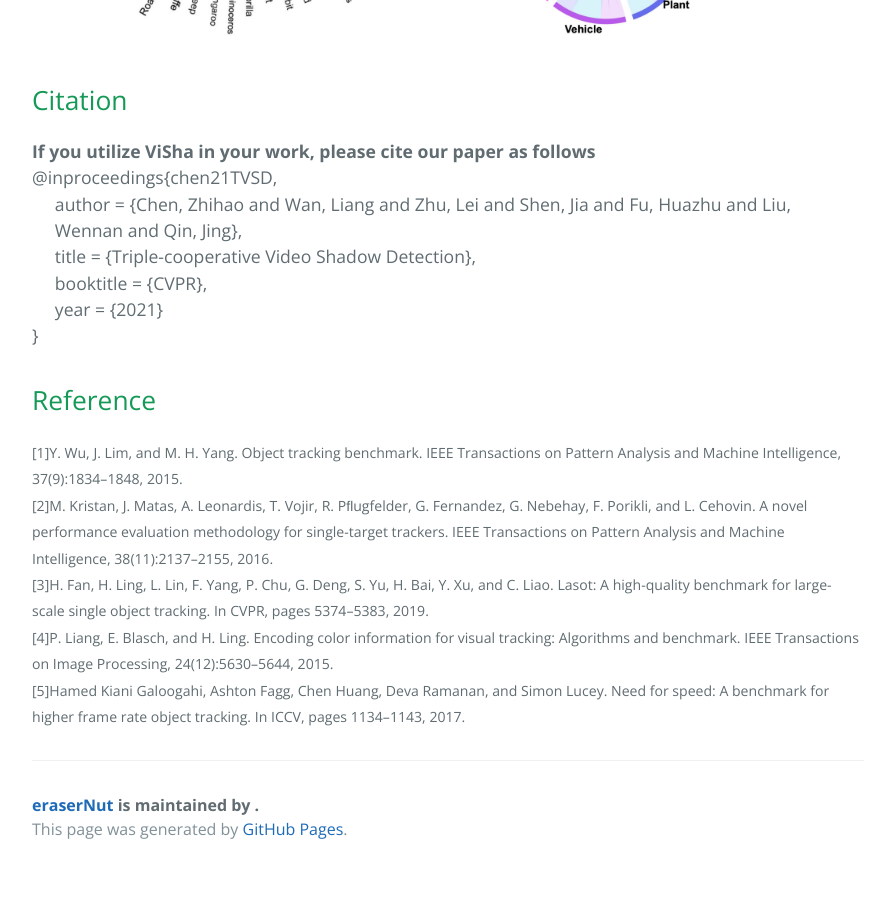
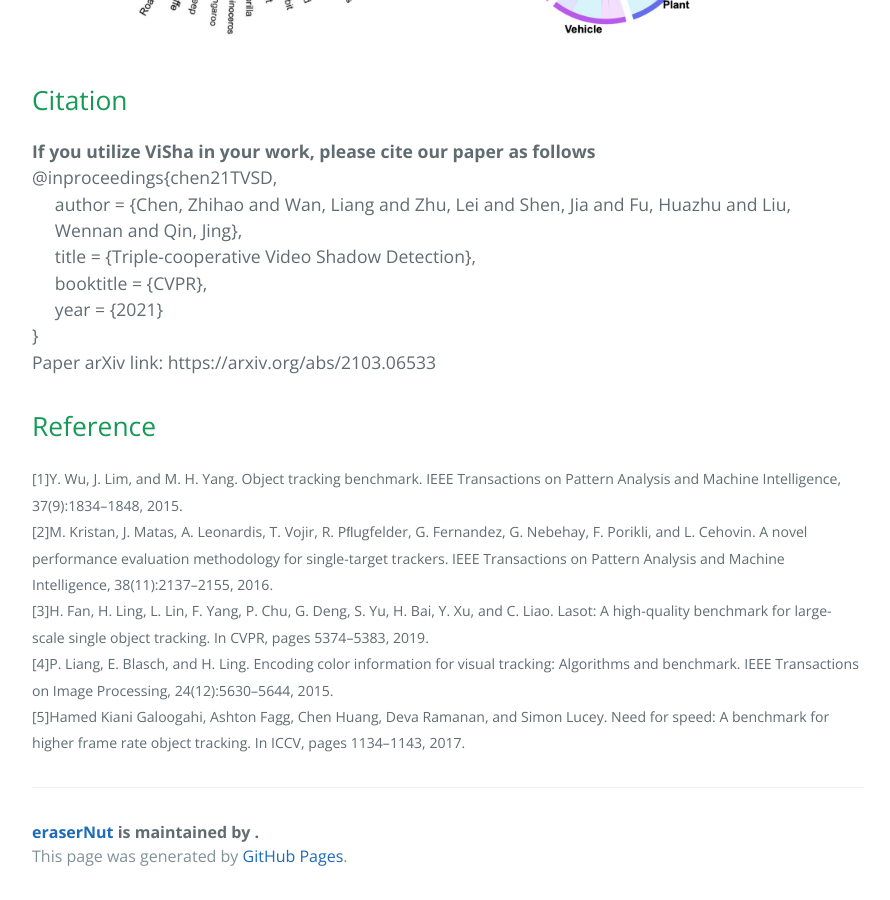
Before and after one commit to eraserNut/eraserNut.github.io, a Jekyll site: the page built from _posts/2021-04-06-ViSha.markdown, in a window 1280 px wide and 900 px high, scrolled down 2397 px. Shown: the whole window, without its empty margins (192-1082 px from the left). Built offline with Jekyll 4.4.1, drawn with Linux system fonts in a browser that asks for light colours; before the commit the page ends 3270 px from its top, so only the background shows below that.

Commit message:
Update 2021-04-06-ViSha.markdown

```diff
--- a/_posts/2021-04-06-ViSha.markdown
+++ b/_posts/2021-04-06-ViSha.markdown
@@ -60,6 +60,7 @@ If you download ViSha and unzip each file, you can find the dataset structure as
 &nbsp;&nbsp;&nbsp;&nbsp;  booktitle = {CVPR},
 &nbsp;&nbsp;&nbsp;&nbsp;  year  = {2021}
 }
+Paper arXiv link: https://arxiv.org/abs/2103.06533
 
 ## Reference
 <small>[1]Y. Wu, J. Lim, and M. H. Yang. Object tracking benchmark. IEEE Transactions on Pattern Analysis and Machine Intelligence, 37(9):1834–1848, 2015.
```
